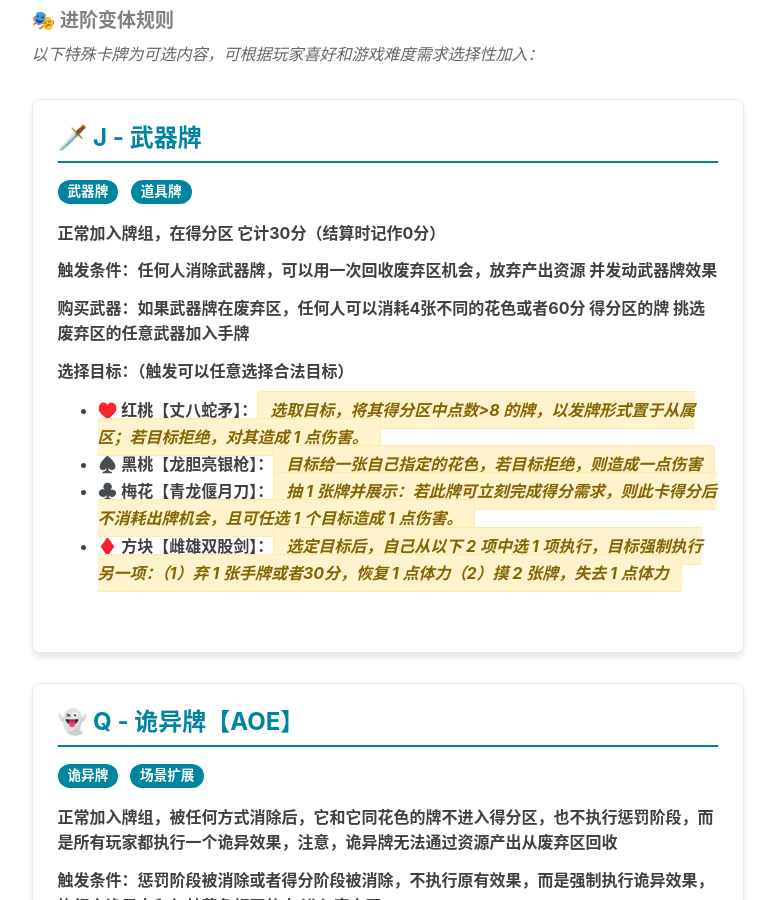
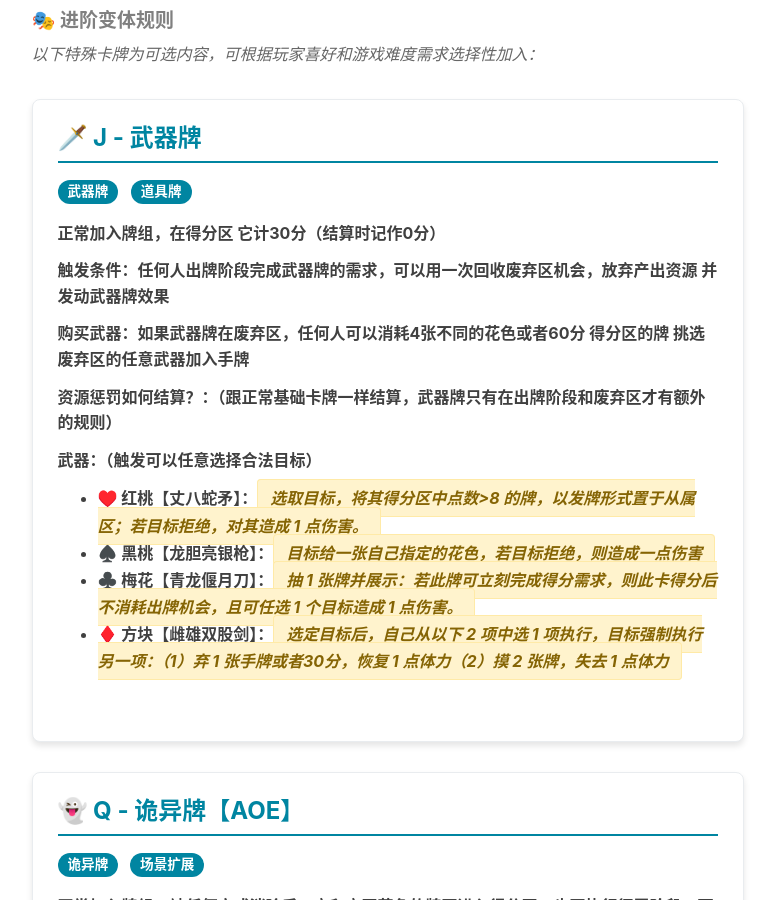
Before and after one commit to Drinkwang/jekyll2, a Jekyll site: the page built from shiguipai.html, in a window 1280 px wide and 900 px high, scrolled down 3456 px. Shown: the whole window, without its empty margins (136-911 px from the left). Built offline with Jekyll 4.4.1, drawn with Linux system fonts in a browser that asks for light colours; nearby versions of some CDN libraries; comment, search, counter and statistics services are not loaded.

Commit message:
武器牌修订

```diff
--- a/shiguipai.html
+++ b/shiguipai.html
@@ -189,9 +189,10 @@ header-img: "img/post-bg-rwd.jpg"
                         <h4>🗡️ J - 武器牌</h4>
                         <p><span class="badge">武器牌</span> <span class="badge">道具牌</span></p>
                         <p><strong>正常加入牌组，在得分区 它计30分（结算时记作0分）</p>
-                        <p><strong>触发条件：</strong>任何人消除武器牌，可以用一次回收废弃区机会，放弃产出资源 并发动武器牌效果</p>
+                        <p><strong>触发条件：</strong>任何人出牌阶段完成武器牌的需求，可以用一次回收废弃区机会，放弃产出资源 并发动武器牌效果</p>
                         <p><strong>购买武器：</strong>如果武器牌在废弃区，任何人可以消耗4张不同的花色或者60分 得分区的牌 挑选废弃区的任意武器加入手牌</p>
-                        <p><strong>选择目标：（触发可以任意选择合法目标）</strong></p>
+                        <p><strong>资源惩罚如何结算？：（跟正常基础卡牌一样结算，武器牌只有在出牌阶段和废弃区才有额外的规则）</strong></p>
+                        <p><strong>武器：（触发可以任意选择合法目标）</strong></p>
                         <ul>
                             <li>♥️ 红桃【丈八蛇矛】：<span class="effect-placeholder">选取目标，将其得分区中点数>8 的牌，以发牌形式置于从属区；若目标拒绝，对其造成 1 点伤害。</span></li>
                             <li>♠️ 黑桃【龙胆亮银枪】：<span class="effect-placeholder">目标给一张自己指定的花色，若目标拒绝，则造成一点伤害 </span></li>
```
